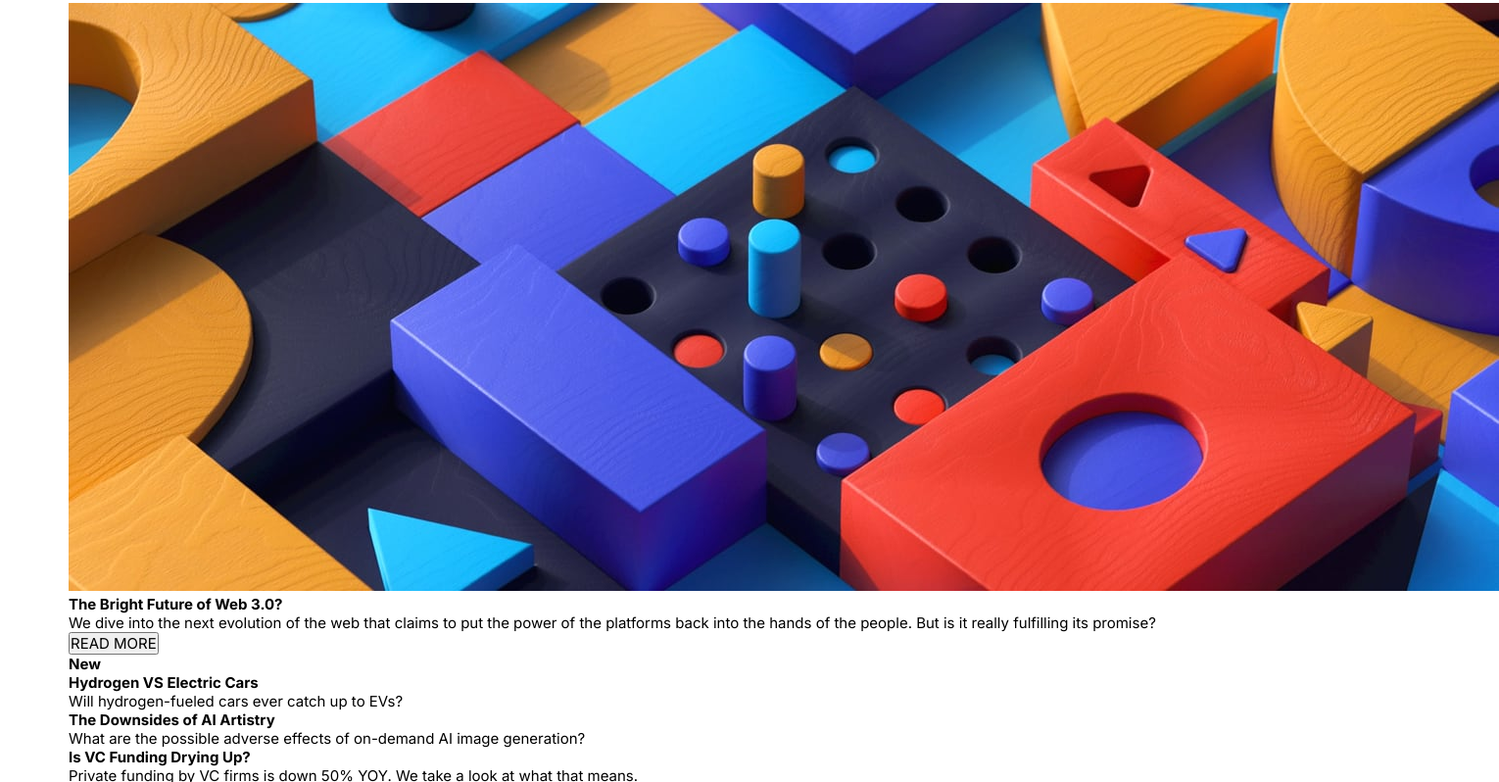
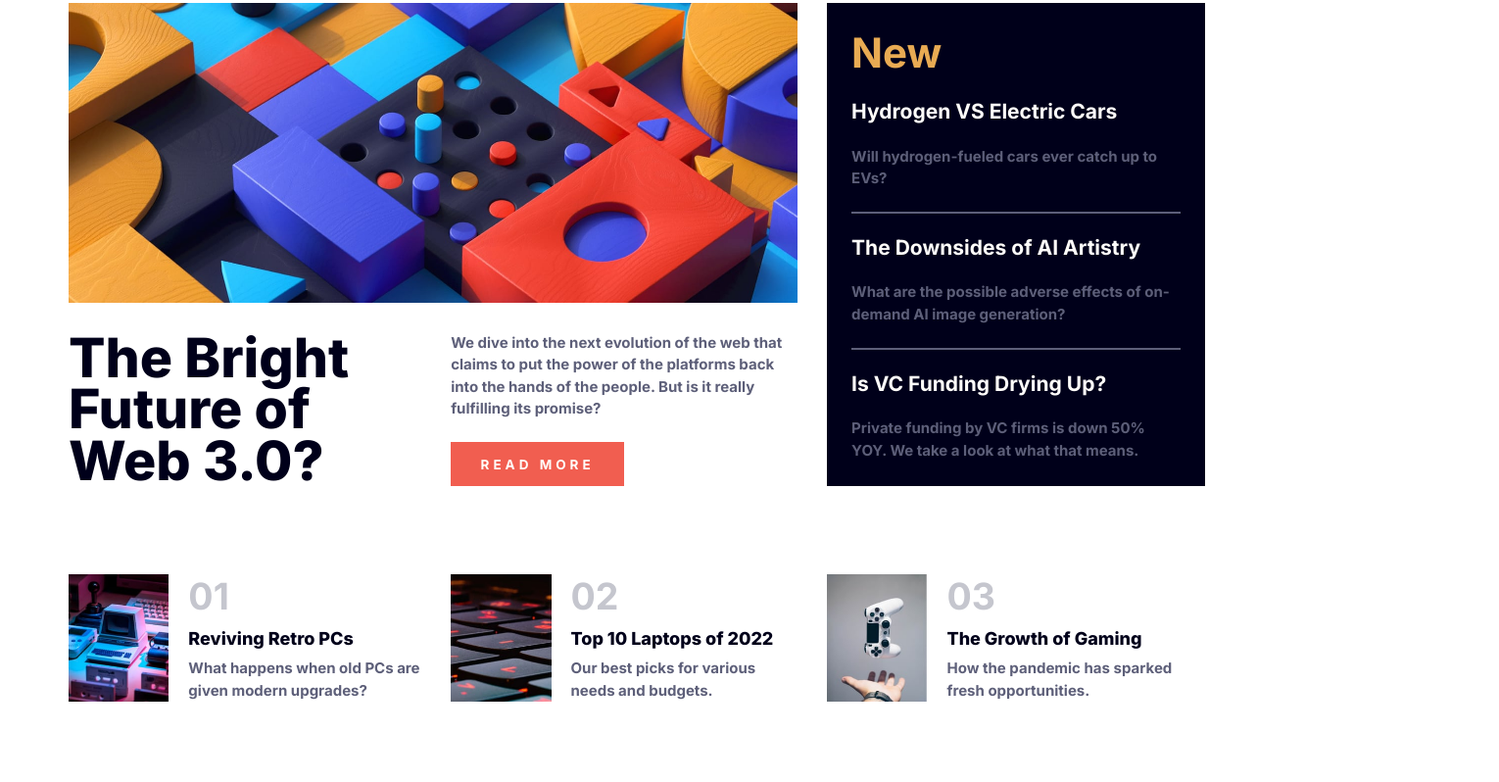
Before and after one commit to jovan-stojkovic/news-homepage-main, a plain HTML site: page index.html in a window 1280 px wide. Shown: the part 157-955 px from the top of the page at 98% size, 1530 px wide, since content can reach past the window. Drawn offline with Linux system fonts and the light colour scheme.

Commit message:
HTML and CSS done

```diff
--- a/index.html
+++ b/index.html
@@ -37,7 +37,6 @@
         </ul>
       </nav>
       <div class="main-container">
-        <div class="top-half">
           <img src="assets/images/image-web-3-desktop.jpg" class="web" />
             <h1>The Bright Future of Web 3.0?</h1>
             <div class="small-container">
@@ -50,48 +49,42 @@
             </div>
         <div class="dark">
           <h2>New</h2>
-          <h3>Hydrogen VS Electric Cars</h3>
+          <h4>Hydrogen VS Electric Cars</h4>
           <p>Will hydrogen-fueled cars ever catch up to EVs?</p>
           <p class="separator"></p>
-          <h3>The Downsides of AI Artistry</h3>
+          <h4>The Downsides of AI Artistry</h4>
           <p>
             What are the possible adverse effects of on-demand AI image
             generation?
           </p>
           <p class="separator"></p>
-          <h3>Is VC Funding Drying Up?</h3>
+          <h4>Is VC Funding Drying Up?</h4>
           <p>
             Private funding by VC firms is down 50% YOY. We take a look at what
             that means.
           </p>
-          <p class="separator"></p>
         </div>
-      </div>
-      </div>
-      <div class="bottom">
-        <div class="left-section">
-          <img src="assets/images/image-retro-pcs.jpg" alt="">
+        <div class="bottom-left section">
+          <img src="assets/images/image-retro-pcs.jpg" class="small-img">
           <div class="section-container">
             <h3>01</h3>
-            <h4>Reviving Retro PCs</h4>
+            <h5>Reviving Retro PCs</h5>
             <p>What happens when old PCs are given modern upgrades?</p>
           </div>
         </div>
-
-        <div class="center-section">
-          <img src="assets/images/image-top-laptops.jpg" alt="" />
+        <div class="bottom-center section">
+          <img src="assets/images/image-top-laptops.jpg" class="small-img" />
           <div class="section-container">
             <h3>02</h3>
-            <h4>Top 10 Laptops of 2022</h4>
+            <h5>Top 10 Laptops of 2022</h5>
             <p>Our best picks for various needs and budgets.</p>
           </div>
         </div>
-
-        <div class="right-section">
-          <img src="assets/images/image-gaming-growth.jpg" alt="" />
+        <div class="bottom-right section">
+          <img src="assets/images/image-gaming-growth.jpg" class="small-img" />
           <div class="section-container">
             <h3>03</h3>
-            <h4>The Growth of Gaming</h4>
+            <h5>The Growth of Gaming</h5>
             <p>How the pandemic has sparked fresh opportunities.</p>
           </div>
         </div>
--- a/style.css
+++ b/style.css
@@ -18,7 +18,7 @@
 }
 
 main {
-    width: 1350px;
+    width: 1300px;
     margin: 0 auto;
     padding: 70px
 }
@@ -45,3 +45,133 @@ a {
     color: var(--Grayish-blue);
     font-weight: 700;
 }
+
+a:hover {
+    cursor: pointer;
+    color: var(--Soft-red);
+}
+
+.main-container {
+    display: grid;
+    gap: 30px;
+}
+
+.web {
+    width: 100%;
+    grid-column: 1/ span 2;
+}
+
+.dark {
+    grid-column: 3;
+    grid-row: 1 / 3;
+    background-color: var(--Very-dark-blue);
+    padding: 25px;
+    display: flex;
+    flex-direction: column;
+    justify-content: space-between;
+}
+
+h2 {
+    font-size: 2.8rem;
+    font-weight: 700;
+    color: var(--Soft-orange);
+}
+
+h4 {
+    color: var(--Off-white);
+    font-size: 1.4rem;
+}
+
+.separator {
+    border-bottom: 2px solid var(--Dark-grayish-blue);
+}
+
+h1 {
+    grid-row: 2;
+    grid-column: 1;
+    font-weight: 800;
+    font-size: 3.7rem;
+    line-height: 3.5rem;
+    color: var(--Very-dark-blue);
+
+}
+
+p {
+    color: var(--Dark-grayish-blue);
+    line-height: 1.5rem;
+    font-weight: 700;
+}
+
+.small-container {
+    grid-row: 2;
+    grid-column: 2;
+    display: flex;
+    flex-direction: column;
+    justify-content: space-between;
+}
+
+button {
+    all: unset;
+    background-color: var(--Soft-red);
+    height: 3rem;
+    width: 50%;
+    text-align: center;
+    color: var(--Off-white);
+    letter-spacing: 4px;
+    font-size: 0.9rem;
+    font-weight: 700;
+}
+
+button:hover {
+    background-color: var(--Very-dark-blue);
+    cursor: pointer;
+}
+
+.bottom-left {
+    grid-row: 3;
+    grid-column: 1;
+}
+
+
+.bottom-center {
+    grid-row: 3;
+    grid-column: 2;
+}
+
+
+.bottom-right  {
+    grid-row: 3;
+    grid-column: 3;
+}
+
+.section {
+    display: flex;
+    margin-top: 60px;
+}
+
+.section-container {
+    display: flex;
+    flex-direction: column;
+    justify-content: space-between;
+    margin-left: 20px;
+}
+
+h3 {
+    color: var(--Grayish-blue);
+    font-size: 2.5rem;
+}
+
+h5 {
+    font-size: 1.2rem;
+    font-weight: 800;
+    color: var(--Very-dark-blue);
+}
+
+h5:hover {
+    cursor: pointer;
+    color: var(--Soft-red);
+}
+
+.small-img {
+    height: 130px;
+}
```
